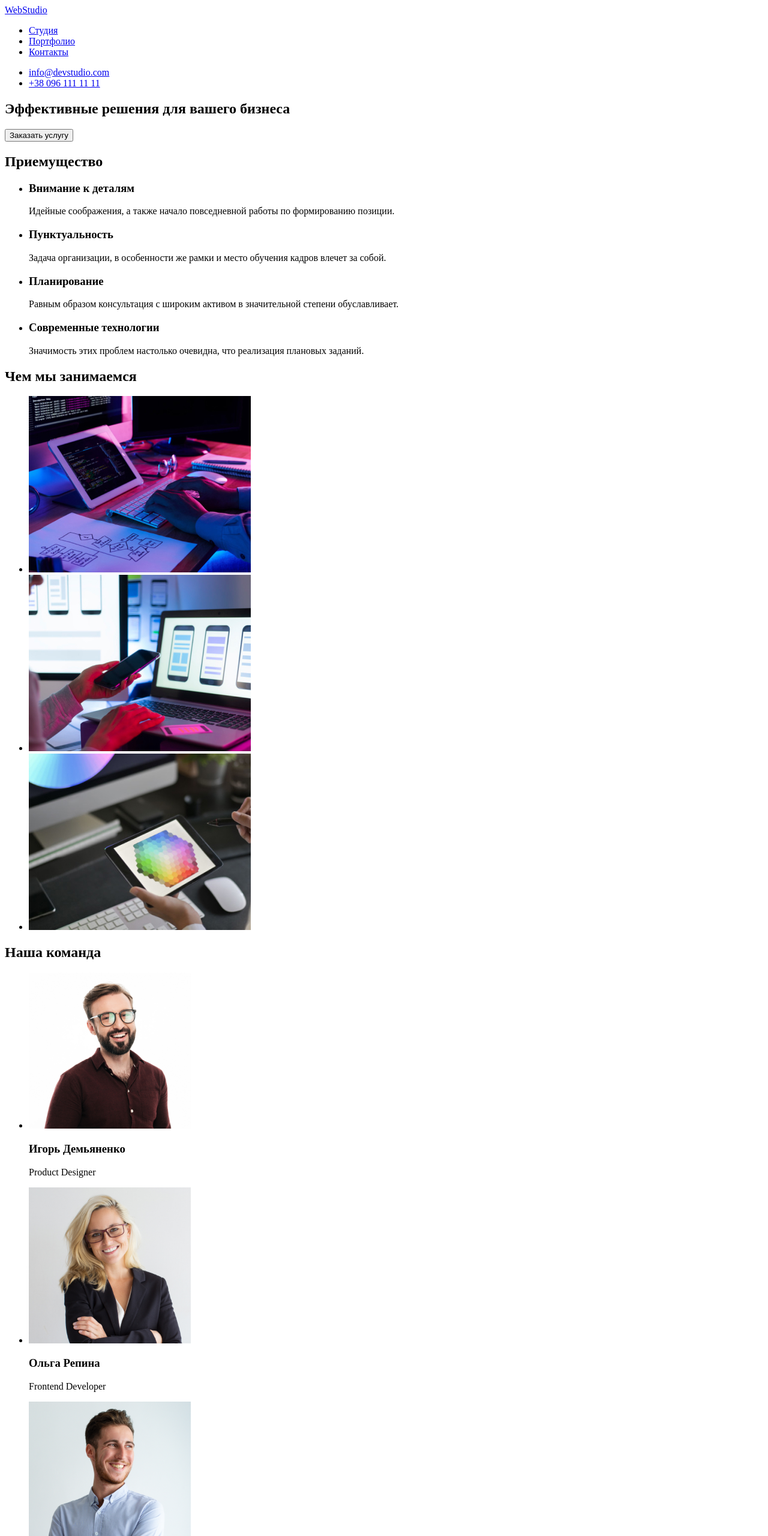
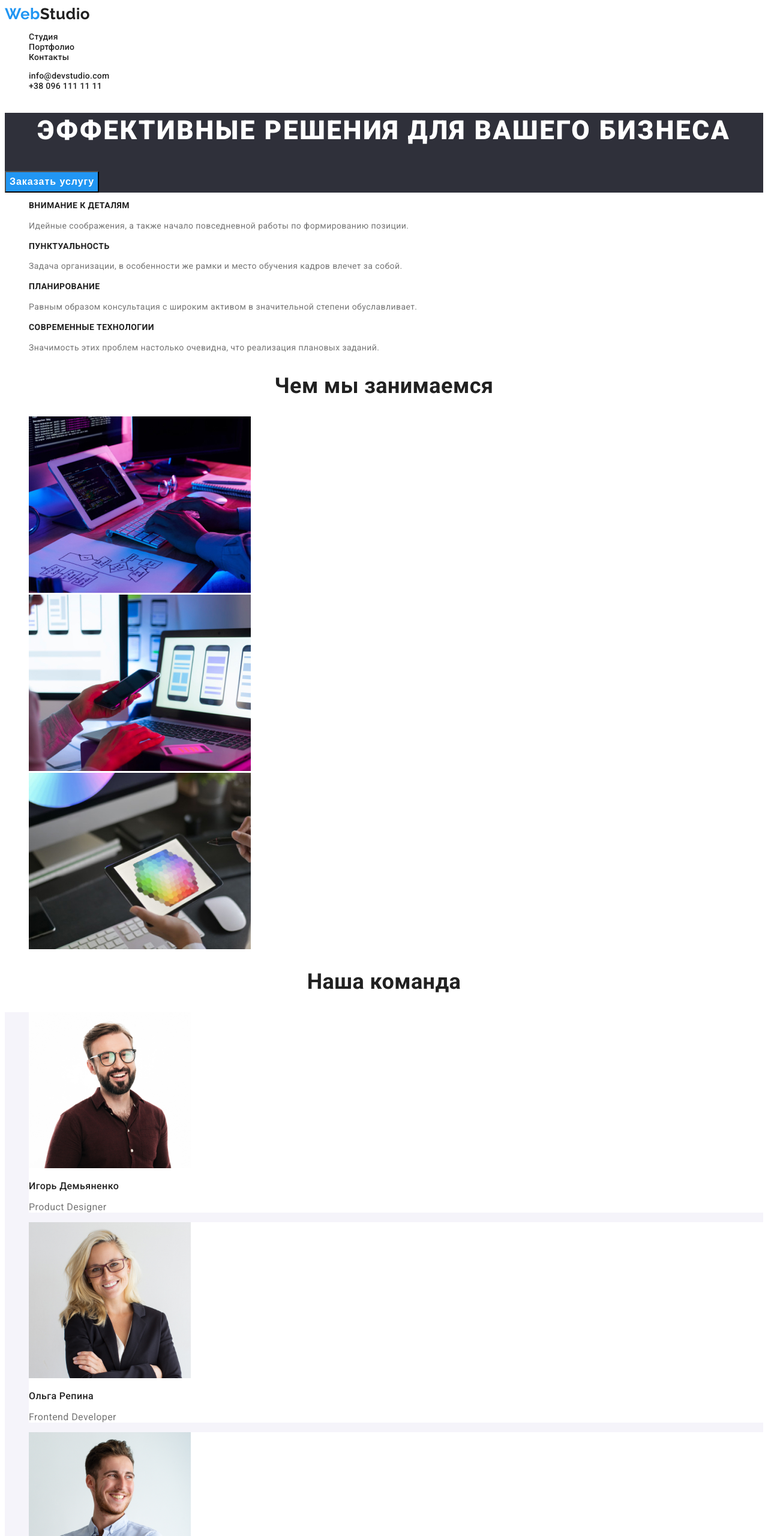
Before and after one commit to Remix007/goit-markup-hw-01, a plain HTML site: page index.html in a window 1280 px wide. Shown: the top 2560 px of the page at 60% size. Drawn offline with Linux system fonts and the light colour scheme.

Commit message:
portfolio
+css
css index

```diff
--- /dev/null
+++ b/css/styles.css
@@ -0,0 +1,189 @@
+/* main color #FFFFFF;
+accent color #2196F3;
+theme color  #F5F4FA;
+second theme color  #2F303A;
+text color  #212121
+second text color #757575;
+*/
+:root {
+    --text-color: #212121;
+    --second-text-color: #757575;
+    --accent-color: #2196F3;
+    --main-color: #FFFFFF;
+    --theme-color: #F5F4FA;
+    --second-theme-color: #2F303A;
+ }
+body {
+    font-family: 'Roboto', sans-serif;
+    color: var(--text-color);
+    background-color: var(--main-color);
+    font-size: 14px;
+    letter-spacing: 0.03em;
+}
+
+
+/*logo*/
+
+.logo {
+    font-family: 'Raleway', sans-serif;
+   font-weight: 700;
+   font-size: 26px;
+   line-height: 1.19;
+   color: #000000;
+}
+.logo-web {
+    color: var(--accent-color);
+}
+.logo-studio {
+    color: var(--main-color);
+}
+
+/*navigation*/
+
+.nav-link,
+.contact {
+    font-weight: 500;
+   line-height: 1.14;
+   letter-spacing: 0.02em;
+   color: var(--text-color);
+}
+.contact {
+    color: var(--second-text-color);
+}
+.nav-link:hover,
+.nav-link:focus,
+.contact:focus,
+.contact:hover,
+.current {
+    color: var(--accent-color);
+}
+
+/*banner*/
+
+.banner {
+    background-color: var(--second-theme-color);
+}
+.banner-title {
+    font-weight: 900;
+   font-size: 44px;
+   line-height: 1.36;
+   text-align: center;
+   letter-spacing: 0.06em;
+   text-transform: uppercase;
+   color: var(--main-color);
+}
+.banner-button {
+    background-color: var(--accent-color);
+    font-weight: 700;
+   font-size: 16px;
+   line-height: 1.88;
+   display: flex;
+   align-items: center;
+   text-align: center;
+   letter-spacing: 0.06em;
+   cursor: pointer;
+   color: var(--main-color);
+}
+
+/*main*/
+
+.hide {
+    font-size: 0;
+}
+.features-title {
+    font-weight: 700;
+   line-height: 1.14;
+   text-transform: uppercase;
+   font-size: 14px;
+}
+.features-text {
+    font-weight: 400;
+   line-height: 1.71;
+   color: var(--second-text-color);
+}
+
+/*team*/
+.member {
+    background-color: var(--theme-color);
+}
+.member-card {
+    background-color: var(--main-color);
+    font-size: 16px;
+   line-height: 1.19;
+}
+.member-name {
+    font-weight: 500;
+   font-size: 16px;
+}
+.member-position {
+    font-weight: 400;
+    color: var(--second-text-color);
+}
+
+/*buttons*/
+
+.project-button:focus,
+.project-button:hover,
+.project-button:active {
+    background-color: var(--accent-color);
+    color: var(--main-color);
+}
+.project-button {
+    background-color: var(--theme-color);
+    color: var(--text-color);
+    font-weight: 500;
+    font-size: 16px;
+    line-height: 1.62;
+    text-align: center;
+    cursor: pointer;
+}
+
+/*project-list*/
+
+.project-title {
+    font-weight: 700;
+   font-size: 18px;
+   line-height: 2;
+   letter-spacing: 0.06em;
+}
+.project-text {
+    font-weight: 400;
+   font-size: 16px;
+   line-height: 1.88;
+   color: var(--second-text-color);
+}
+
+.list {
+    list-style: none;
+}
+.link {
+    text-decoration: none;
+    color: var(--text-color)
+}
+.section-title {
+    font-weight: 700;
+   font-size: 36px;
+   line-height: 1.17;
+   text-align: center;
+}
+/*footer-list*/
+
+.footer {
+    background-color: var(--second-theme-color);
+}
+.footer-contact {
+    font-weight: 400;
+    line-height: 1.71;
+    color: rgba(255, 255, 255, 0.6);
+    font-style: normal;
+}
+.footer-physical {
+    color: var(--main-color);
+   font-weight: 400;
+   line-height: 1.71;
+   font-style: normal;
+}
+.footer-contact:hover,
+.footer-contact:focus {
+    color: var(--accent-color);
+}
--- a/index.html
+++ b/index.html
@@ -6,61 +6,71 @@
     <meta http-equiv="X-UA-Compatible" content="IE=edge">
     <meta name="viewport" content="width=device-width, initial-scale=1.0">
     <title>WebStudio</title>
+    <link rel="preconnect" href="https://fonts.googleapis.com" />
+    <link rel="preconnect" href="https://fonts.gstatic.com" crossorigin />
+    <link
+        href="https://fonts.googleapis.com/css2?family=Raleway:wght@700&family=Roboto:wght@400;500;700;900&display=swap"
+        rel="stylesheet" />
+    <link rel="stylesheet" href="./css/styles.css">
 </head>
 
 <body>
     <!--Шапка-->
     <header>
+        <!--navigations-->
         <nav>
-            <a href="./index.html">WebStudio</a>
-            <ul>
-                <li><a href="./index.html">Студия</a></li>
-                <li><a href="./index.html">Портфолио</a></li>
-                <li><a href="./index.html">Контакты</a></li>
+            <!--logo-->
+            <a class="logo link" href="./index.html">
+                <span class="logo-web">Web</span>Studio</a>
+            <ul class="list">
+                <li><a class="nav-link current link" href="./index.html">Студия</a></li>
+                <li><a class="nav-link link" href="./portfolio.html">Портфолио</a></li>
+                <li><a class="nav-link link" href="./index.html">Контакты</a></li>
             </ul>
         </nav>
 
-        <ul>
-            <li><a href="mailto:info@devstudio.com">info@devstudio.com</a></li>
-            <li><a href="tel:+380961111111">+38 096 111 11 11</a></li>
+        <!--contacts-->
+        <ul class="list">
+            <li><a class="contact link" href="mailto:info@devstudio.com">info@devstudio.com</a></li>
+            <li><a class="contact link" href="tel:+380961111111">+38 096 111 11 11</a></li>
         </ul>
+    </header>
+<!--main content-->
+    <main>
+        <!--banner-->
 
-    </header>
-
-    <main>
-        <!--Герой-->
-
-        <section>
-            <h1>Эффективные решения для вашего бизнеса</h1>
-            <button type="button">Заказать услугу</button>
+        <section class="banner">
+            <h1 class="banner-title">Эффективные решения для вашего бизнеса</h1>
+            <button class="banner-button" type="button">Заказать услугу</button>
         </section>
 
         <!--Риси-->
         <section>
-            <h2>Приемущество</h2>
-            <ul>
+            <h2 class="hide">Приемущество</h2>
+            <ul class="list">
                 <li>
-                    <h3>Внимание к деталям</h3>
-                    <p>Идейные соображения, а также начало повседневной работы по формированию позиции.</p>
+                    <h3 class="features-title">Внимание к деталям</h3>
+                    <p class="features-text">Идейные соображения, а также начало повседневной работы по формированию позиции.</p>
                 </li>
                 <li>
-                    <h3>Пунктуальность</h3>
-                    <p>Задача организации, в особенности же рамки и место обучения кадров влечет за собой.</p>
+                    <h3 class="features-title">Пунктуальность</h3>
+                    <p class="features-text">Задача организации, в особенности же рамки и место обучения кадров влечет за собой.</p>
                 </li>
                 <li>
-                    <h3>Планирование</h3>
-                    <p>Равным образом консультация с широким активом в значительной степени обуславливает.</p>
+                    <h3 class="features-title">Планирование</h3>
+                    <p class="features-text">Равным образом консультация с широким активом в значительной степени обуславливает.</p>
                 </li>
                 <li>
-                    <h3>Современные технологии</h3>
-                    <p>Значимость этих проблем настолько очевидна, что реализация плановых заданий.</p>
+                    <h3 class="features-title">Современные технологии</h3>
+                    <p class="features-text">Значимость этих проблем настолько очевидна, что реализация плановых заданий.</p>
                 </li>
             </ul>
         </section>
+        <!--works-->
         <section>
-            <h2>Чем мы занимаемся</h2>
+            <h2 class="section-title">Чем мы занимаемся</h2>
 
-            <ul>
+            <ul class="list works">
                 <li>
                     <img src="./images/01.jpg" alt="розрахунок" width="370" />
                 </li>
@@ -77,26 +87,26 @@
 
 
 
-        <!--Команда-->
+        <!--team-->
         <section>
-            <h2>Наша команда</h2>
+            <h2 class="section-title">Наша команда</h2>
 
-            <ul>
-                <li><img src="./images/1.jpg" alt="фото команды" width="270" />
-                    <h3>Игорь Демьяненко</h3>
-                    <p>Product Designer</p>
+            <ul class="list member">
+                <li class="member-card"><img src="./images/1.jpg" alt="фото команды" width="270" />
+                    <h3 class="member-name">Игорь Демьяненко</h3>
+                    <p class="member-position">Product Designer</p>
                 </li>
-                <li><img src="./images/2.jpg" alt="фото команды" width="270" />
-                    <h3>Ольга Репина</h3>
-                    <p>Frontend Developer</p>
+                <li class="member-card"><img src="./images/2.jpg" alt="фото команды" width="270" />
+                    <h3 class="member-name">Ольга Репина</h3>
+                    <p class="member-position">Frontend Developer</p>
                 </li>
-                <li><img src="./images/3.jpg" alt="фото команды" width="270" />
-                    <h3>Николай Тарасов</h3>
-                    <p>Marketing</p>
+                <li class="member-card"><img src="./images/3.jpg" alt="фото команды" width="270" />
+                    <h3 class="member-name">Николай Тарасов</h3>
+                    <p class="member-position">Marketing</p>
                 </li>
-                <li><img src="./images/4.jpg" alt="фото команды" width="270" />
-                    <h3>Михаил Ермаков</h3>
-                    <p>UI Designer</p>
+                <li class="member-card"><img src="./images/4.jpg" alt="фото команды" width="270" />
+                    <h3 class="member-name">Михаил Ермаков</h3>
+                    <p class="member-position">UI Designer</p>
                 </li>
             </ul>
 
@@ -105,17 +115,20 @@
         </section>
     </main>
 
-    <footer>
-        <!--Контакти-->
-        <a href="./index.html">WebStudio</a>
+    <footer class="footer">
+        <!-- logo -->
+        <a class="logo link" href="./index.html">
+            <span class="logo-web">Web</span><span class="logo-studio">Studio</span>
+        </a>
         <address>
-            <ul>
+            <ul class="list">
                 <li>
-                    <a href="https://goo.gl/maps/D3uRbkzvZpGUqhTm6" target="_blank" rel="noopener noreferrer">г. Киев,
+                    <a class="link footer-physical" href="https://goo.gl/maps/D3uRbkzvZpGUqhTm6" target="_blank"
+                        rel="noopener noreferrer">г. Киев,
                         пр-т Леси Украинки, 26</a>
                 </li>
-                <li><a href="mailto:info@devstudio.com">info@devstudio.com</a></li>
-                <li><a href="tel:+380961111111">+38 096 111 11 11</a></li>
+                <li><a class="link footer-contact" href="mailto:info@devstudio.com">info@devstudio.com</a></li>
+                <li><a class="link footer-contact" href="tel:+380961111111">+38 096 111 11 11</a></li>
             </ul>
         </address>
 
```
Also changed, not shown: portfolio.html (added, +149 -0 lines), images2/1.jpg (added), images2/2.jpg (added), images2/3.jpg (added), images2/4.jpg (added), images2/5.jpg (added), images2/6.jpg (added), images2/7.jpg (added), images2/8.jpg (added), images2/9.jpg (added).
